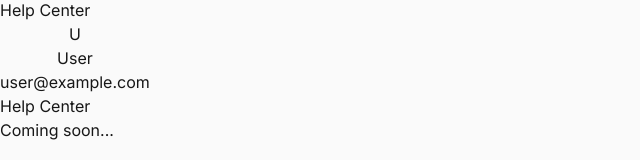
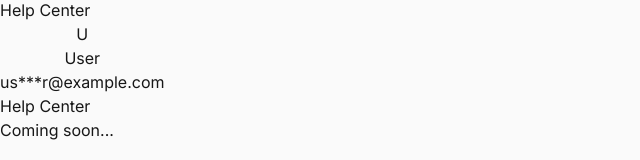
Before and after one commit to miketere/businesscard, a Next.js app: page /help in a window 1280 px wide. Shown: the part 570-730 px from the top of the page, without its empty margins (0-640 px from the left). Built offline with nearby package versions, Linux system fonts and the light colour scheme; no server answers.

Commit message:
Update user profile display and remove subscription plan - Show actual account name and masked email in header - Fetch user data from session API - Mask email to show only first 2 chars and last char before @ - Remove subscription plan status display from subscription page

```diff
--- /dev/null
+++ b/app/api/user/route.ts
@@ -0,0 +1,28 @@
+import { NextRequest, NextResponse } from 'next/server'
+import { getSession } from '@/lib/auth'
+
+export async function GET(request: NextRequest) {
+  try {
+    const session = await getSession()
+
+    if (!session || !session.user) {
+      return NextResponse.json(
+        { error: 'Not authenticated' },
+        { status: 401 }
+      )
+    }
+
+    return NextResponse.json({
+      id: session.user.id,
+      email: session.user.email,
+      name: session.user.name,
+      image: session.user.image,
+    })
+  } catch (error) {
+    console.error('Error fetching user:', error)
+    return NextResponse.json(
+      { error: 'Failed to fetch user data' },
+      { status: 500 }
+    )
+  }
+}
--- a/app/settings/subscription/page.tsx
+++ b/app/settings/subscription/page.tsx
@@ -74,9 +74,6 @@ export default function SubscriptionPage() {
         </p>
       </div>
 
-      {/* Current Subscription Status */}
-      {subscription && <SubscriptionStatus subscription={subscription} onUpdate={fetchSubscription} />}
-
       {/* Payment History */}
       <div className="mt-8 sm:mt-12">
         <PaymentHistory />
--- a/components/Header.tsx
+++ b/components/Header.tsx
@@ -4,7 +4,7 @@ import Link from 'next/link'
 import { usePathname, useRouter } from 'next/navigation'
 import { User, ChevronRight, Menu, LogOut } from 'lucide-react'
 import { useDevice } from '@/hooks/useDevice'
-import { useState } from 'react'
+import { useState, useEffect } from 'react'
 import MobileMenu from './MobileMenu'
 import toast from 'react-hot-toast'
 
@@ -14,12 +14,52 @@ interface HeaderProps {
   userName?: string
 }
 
-export default function Header({ breadcrumbs, userEmail = 'user@example.com', userName = 'User' }: HeaderProps) {
+// Function to mask email address
+function maskEmail(email: string): string {
+  if (!email || !email.includes('@')) return email
+
+  const [localPart, domain] = email.split('@')
+  if (localPart.length <= 2) {
+    return `${localPart[0]}***@${domain}`
+  }
+
+  // Show first 2 characters and last character before @
+  const visibleStart = localPart.substring(0, 2)
+  const visibleEnd = localPart.length > 3 ? localPart.substring(localPart.length - 1) : ''
+  const masked = visibleStart + '***' + visibleEnd
+
+  return `${masked}@${domain}`
+}
+
+export default function Header({ breadcrumbs, userEmail, userName }: HeaderProps) {
   const pathname = usePathname()
   const router = useRouter()
   const { isDesktop } = useDevice()
   const [mobileMenuOpen, setMobileMenuOpen] = useState(false)
   const [showUserMenu, setShowUserMenu] = useState(false)
+  const [userData, setUserData] = useState<{ name: string; email: string } | null>(null)
+  const [loading, setLoading] = useState(true)
+
+  useEffect(() => {
+    // Fetch user data from session
+    const fetchUserData = async () => {
+      try {
+        const response = await fetch('/api/user')
+        if (response.ok) {
+          const data = await response.json()
+          setUserData({
+            name: data.name || 'User',
+            email: data.email || '',
+          })
+        }
+      } catch (error) {
+        console.error('Error fetching user data:', error)
+      } finally {
+        setLoading(false)
+      }
+    }
+    fetchUserData()
+  }, [])
 
   const handleLogout = async () => {
     try {
@@ -60,7 +100,12 @@ export default function Header({ breadcrumbs, userEmail = 'user@example.com', us
   }
 
   const crumbs = getBreadcrumbs()
-  const userInitial = userName.charAt(0).toUpperCase()
+
+  // Use fetched user data or fallback to props
+  const displayName = userData?.name || userName || 'User'
+  const displayEmail = userData?.email || userEmail || 'user@example.com'
+  const maskedEmail = maskEmail(displayEmail)
+  const userInitial = displayName.charAt(0).toUpperCase()
 
   return (
     <>
@@ -103,8 +148,8 @@ export default function Header({ breadcrumbs, userEmail = 'user@example.com', us
               {userInitial}
             </div>
             <div className="hidden md:block">
-              <div className="text-neutral-900 font-semibold text-sm">{userName}</div>
-              <div className="text-neutral-500 text-xs">{userEmail}</div>
+              <div className="text-neutral-900 font-semibold text-sm">{displayName}</div>
+              <div className="text-neutral-500 text-xs">{maskedEmail}</div>
             </div>
           </button>
 
```
